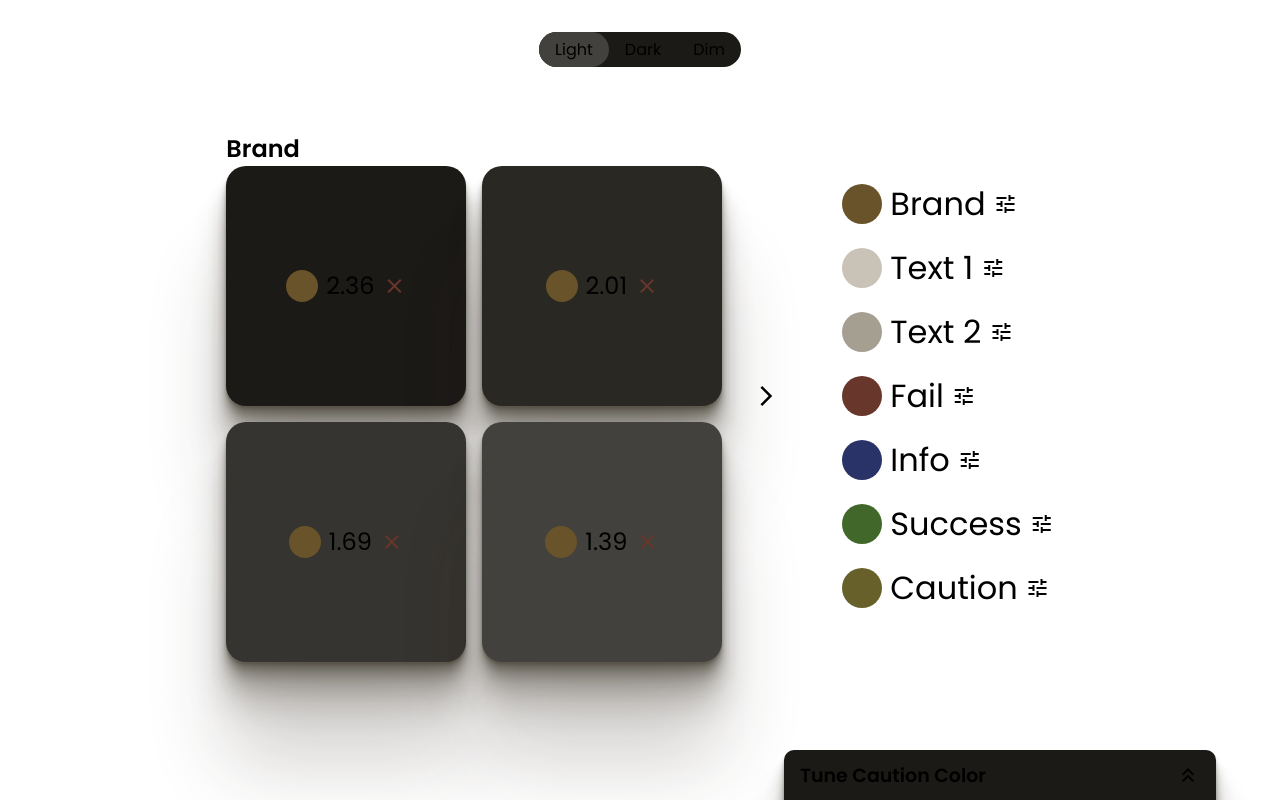
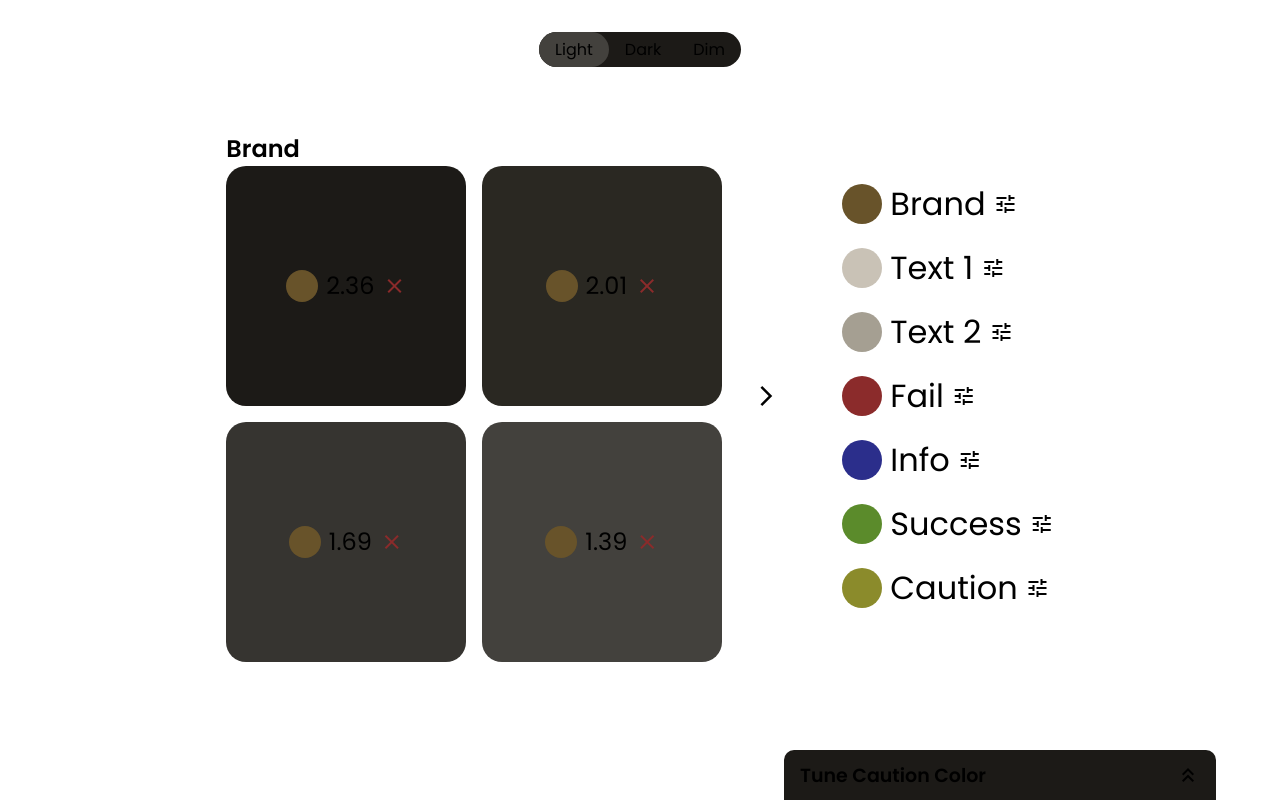
Before and after one commit to alexislopes/brandfy, a Vue app: page / in a window 1280 px wide. Built offline with nearby package versions, Linux system fonts and the light colour scheme.

Commit message:
rewrite color composables

```diff
--- a/src/App.vue
+++ b/src/App.vue
@@ -74,6 +74,15 @@ const ratio = computed(() => {
   return colorStore.getSurface1Contrast[titles[index].key]
 })
 
+function changeColor(color) {
+  colorStore.$patch(state => {
+    state.colorScheme = Object.assign(state.colorScheme, { info: color })
+  })
+  // colorStore.updateColor(titles.value[index.value].key, color)
+  // colorStore.$patch({ colorScheme: { [titles.value[index.value].key]: color } })
+  console.log(colorStore.colorScheme.info)
+}
+
 </script>
 
 <template>
@@ -133,7 +142,7 @@ const ratio = computed(() => {
             tune
           </span>
         </div>
-        <ColorTunning :hex="colorStore.colorScheme.info" />
+        <ColorTunning :hex="colorStore.colorScheme.info" @change="changeColor" />
 
         <!-- <div class="info">
           <div class="circle text1"></div>
--- a/src/components/ColorTunning.vue
+++ b/src/components/ColorTunning.vue
@@ -47,9 +47,11 @@
 
 <script setup>
 import chroma from 'chroma-js';
-import { toRefs, computed, ref } from 'vue';
+import { toRefs, computed, ref, watch } from 'vue';
 import { useColorUtils } from '../composables/useColorUtils'
 import { useColorStore } from '../stores/useColorStore.js'
+
+const emit = defineEmits(['change'])
 
 const colorStore = useColorStore()
 
@@ -102,6 +104,10 @@ const newHex = computed(() => {
   return HSLToHex(hue.value, saturation.value, lightness.value);
 })
 
+watch(newHex, (value) => {
+  emit('change', value)
+})
+
 </script>
 
 <style scoped>
--- a/src/composables/useDarkColorScheme.js
+++ b/src/composables/useDarkColorScheme.js
@@ -1,5 +1,5 @@
 import chroma from "chroma-js";
-import { computed } from 'vue';
+import { ref } from 'vue';
 
 export const useDarkColorScheme = (brandColor) => {
 
@@ -7,70 +7,38 @@ export const useDarkColorScheme = (brandColor) => {
     return Math.floor(Math.random() * (max - min + 1) + min)
   }
 
-  const brand = computed(() => {
-    const [h, s, l] = chroma(brandColor).hsl();
-    return chroma.hsl(h, s / 2, l / 1.5).hex();
-  });
+  const [hue, saturation, lightness] = chroma(brandColor).hsl();
 
-  const text1 = computed(() => {
-    const [h] = chroma(brand.value).hsl();
-    return chroma.hsl(h, 0.15, 0.85).hex()
-  });
+  const brand = ref(chroma.hsl(hue, saturation / 2, lightness / 1.5).hex());
+  const text1 = ref(chroma.hsl(hue, 0.15, 0.85).hex());
+  const text2 = ref(chroma.hsl(hue, 0.05, 0.65).hex());
+  const surface1 = ref(chroma.hsl(hue, 0.1, 0.1).hex());
+  const surface2 = ref(chroma.hsl(hue, 0.1, 0.15).hex());
+  const surface3 = ref(chroma.hsl(hue, 0.05, 0.20).hex());
+  const surface4 = ref(chroma.hsl(hue, 0.05, 0.25).hex());
+  const info = ref(chroma.hsl(randomIntFromInterval(221, 240), saturation, lightness).hex());
+  const fail = ref(chroma.hsl(randomIntFromInterval(0, 15), saturation, lightness).hex());
+  const success = ref(chroma.hsl(randomIntFromInterval(81, 140), saturation, lightness).hex());
+  const caution = ref(chroma.hsl(randomIntFromInterval(51, 60), saturation, lightness).hex());
+  const shadowStrength = ref(0.8)
+  const surfaceShadow = ref(`${hue} 50% 3%`)
 
-  const text2 = computed(() => {
-    const [h] = chroma(brand.value).hsl();
-    return chroma.hsl(h, 0.05, 0.65).hex();
-  });
-
-  const surface1 = computed(() => {
-    const [h] = chroma(brand.value).hsl();
-    return chroma.hsl(h, 0.1, 0.1).hex()
-  })
-
-  const surface2 = computed(() => {
-    const [h] = chroma(brand.value).hsl();
-    return chroma.hsl(h, 0.1, 0.15).hex();
-  })
-
-  const surface3 = computed(() => {
-    const [h] = chroma(brand.value).hsl();
-    return chroma.hsl(h, 0.05, 0.20).hex();
-  })
-
-  const surface4 = computed(() => {
-    const [h] = chroma(brand.value).hsl();
-    return chroma.hsl(h, 0.05, 0.25).hex();
-  });
-  const info = computed(() => {
-    const [, s, l] = chroma(brand.value).hsl();
-    return chroma.hsl(randomIntFromInterval(221, 240), s, l).hex()
-  });
-
-  const fail = computed(() => {
-    const [, s, l] = chroma(brand.value).hsl();
-    return chroma.hsl(randomIntFromInterval(0, 15), s, l).hex()
-  });
-
-  const success = computed(() => {
-    const [, s, l] = chroma(brand.value).hsl();
-    return chroma.hsl(randomIntFromInterval(81, 140), s, l).hex()
-  });
-  const caution = computed(() => {
-    const [, s, l] = chroma(brand.value).hsl();
-    return chroma.hsl(randomIntFromInterval(51, 60), s, l).hex()
-  });
-
-  const hue = computed(() => {
-    return chroma(brandColor).hsl()[0]
-  })
-
-  const shadowStrength = computed(() => {
-    return 0.8
-  })
-
-  const surfaceShadow = computed(() => {
-    return `${hue.value} 50% 3%`
-  })
-
-  return { brand, text1, text2, surface1, surface2, surface3, surface4, info, success, caution, fail, hue, shadowStrength, surfaceShadow }
+  return {
+    brand,
+    text1,
+    text2,
+    surface1,
+    surface2,
+    surface3,
+    surface4,
+    info,
+    success,
+    caution,
+    fail,
+    hue,
+    saturation,
+    lightness,
+    shadowStrength,
+    surfaceShadow
+  }
 }
--- a/src/composables/useDimColorScheme.js
+++ b/src/composables/useDimColorScheme.js
@@ -1,5 +1,5 @@
 import chroma from "chroma-js";
-import { computed } from 'vue';
+import { ref } from 'vue';
 
 export const useDimColorScheme = (brandColor) => {
 
@@ -7,72 +7,38 @@ export const useDimColorScheme = (brandColor) => {
     return Math.floor(Math.random() * (max - min + 1) + min)
   }
 
-  const brand = computed(() => {
-    const [h, s, l] = chroma(brandColor).hsl();
-    return chroma.hsl(h, s / 1.25, l / 1.25).hex()
-  });
+  const [hue, saturation, lightness] = chroma(brandColor).hsl();
 
-  const text1 = computed(() => {
-    const [h] = chroma(brandColor).hsl();
-    return chroma.hsl(h, 0.15, 0.75).hex()
-  });
+  const brand = ref(chroma.hsl(hue, saturation / 1.25, lightness / 1.25).hex());
+  const text1 = ref(chroma.hsl(hue, 0.15, 0.75).hex());
+  const text2 = ref(chroma.hsl(hue, 0.10, 0.61).hex());
+  const surface1 = ref(chroma.hsl(hue, 0.1, 0.1).hex());
+  const surface2 = ref(chroma.hsl(hue, 0.1, 0.15).hex());
+  const surface3 = ref(chroma.hsl(hue, 0.05, 0.20).hex());
+  const surface4 = ref(chroma.hsl(hue, 0.05, 0.25).hex());
+  const info = ref(chroma.hsl(randomIntFromInterval(221, 240), saturation, lightness).hex());
+  const fail = ref(chroma.hsl(randomIntFromInterval(0, 15), saturation, lightness).hex());
+  const success = ref(chroma.hsl(randomIntFromInterval(81, 140), saturation, lightness).hex());
+  const caution = ref(chroma.hsl(randomIntFromInterval(51, 60), saturation, lightness).hex());
+  const shadowStrength = ref(0.2)
+  const surfaceShadow = ref(`${hue.value} 30% 13%`)
 
-  const text2 = computed(() => {
-    const [h] = chroma(brandColor).hsl();
-    return chroma.hsl(h, 0.10, 0.61).hex()
-  });
-
-
-  const surface1 = computed(() => {
-    const [h] = chroma(brandColor).hsl();
-    return chroma.hsl(h, 0.1, 0.1).hex()
-  });
-
-  const surface2 = computed(() => {
-    const [h] = chroma(brandColor).hsl();
-    return chroma.hsl(h, 0.1, 0.15).hex()
-  });
-
-  const surface3 = computed(() => {
-    const [h] = chroma(brandColor).hsl();
-    return chroma.hsl(h, 0.05, 0.20).hex()
-  });
-
-  const surface4 = computed(() => {
-    const [h] = chroma(brandColor).hsl();
-    return chroma.hsl(h, 0.05, 0.25).hex()
-  });
-
-  const info = computed(() => {
-    const [, s, l] = chroma(brand.value).hsl();
-    return chroma.hsl(randomIntFromInterval(221, 240), s, l).hex()
-  });
-
-  const fail = computed(() => {
-    const [, s, l] = chroma(brand.value).hsl();
-    return chroma.hsl(randomIntFromInterval(0, 15), s, l).hex()
-  });
-
-  const success = computed(() => {
-    const [, s, l] = chroma(brand.value).hsl();
-    return chroma.hsl(randomIntFromInterval(81, 140), s, l).hex()
-  });
-  const caution = computed(() => {
-    const [, s, l] = chroma(brand.value).hsl();
-    return chroma.hsl(randomIntFromInterval(51, 60), s, l).hex()
-  });
-
-  const hue = computed(() => {
-    return chroma(brandColor).hsl()[0]
-  })
-
-  const shadowStrength = computed(() => {
-    return 0.2
-  })
-
-  const surfaceShadow = computed(() => {
-    return `${hue.value} 30% 13%`
-  })
-
-  return { brand, text1, text2, surface1, surface2, surface3, surface4, info, success, fail, caution, hue, shadowStrength, surfaceShadow }
+  return {
+    brand,
+    text1,
+    text2,
+    surface1,
+    surface2,
+    surface3,
+    surface4,
+    info,
+    success,
+    fail,
+    caution,
+    hue,
+    saturation,
+    lightness,
+    shadowStrength,
+    surfaceShadow
+  }
 }
--- a/src/composables/useLightColorScheme.js
+++ b/src/composables/useLightColorScheme.js
@@ -1,84 +1,45 @@
 import chroma from "chroma-js";
-import { computed } from 'vue';
+import { ref } from 'vue';
 
 export const useLightColorScheme = (brandColor) => {
 
   function randomIntFromInterval(min, max) { // min and max included
     return Math.floor(Math.random() * (max - min + 1) + min)
   }
+  const [hue, saturation, lightness] = chroma(brandColor).hsl()
 
-  const brand = computed(() => {
-    return chroma(brandColor).hex()
-  })
+  const brand = ref(chroma(brandColor).hex())
+  const text1 = ref(chroma.hsl(hue, saturation, 0.1).hex());
+  const text2 = ref(chroma.hsl(hue, 0.3, 0.3).hex());
+  const surface1 = ref(chroma.hsl(hue, 0.25, 0.9).hex());
+  const surface2 = ref(chroma.hsl(hue, 0.20, 0.99).hex());
+  const surface3 = ref(chroma.hsl(hue, 0.20, 0.92).hex());
+  const surface4 = ref(chroma.hsl(hue, 0.20, 0.85).hex());
+  const info = ref(chroma.hsl(randomIntFromInterval(221, 240), saturation, lightness).hex());
+  const fail = ref(chroma.hsl(randomIntFromInterval(0, 15), saturation, lightness).hex());
+  const success = ref(chroma.hsl(randomIntFromInterval(81, 140), saturation, lightness).hex());
+  const caution = ref(chroma.hsl(randomIntFromInterval(51, 60), saturation, lightness).hex());
+  const shadowStrength = ref(0.2)
+  const surfaceShadow = ref(`${hue.value} 10% 20%`)
 
-  const text1 = computed(() => {
-    const [h, s] = chroma(brand.value).hsl()
-    return chroma.hsl(h, s, 0.1).hex()
-  });
 
-  const text2 = computed(() => {
-    const [h] = chroma(brand.value).hsl()
-    return chroma.hsl(h, 0.3, 0.3).hex()
-  });
 
-  const surface1 = computed(() => {
-    const [h] = chroma(brand.value).hsl()
-    return chroma.hsl(h, 0.25, 0.9).hex()
-  });
-
-  const surface2 = computed(() => {
-    const [h] = chroma(brand.value).hsl()
-    return chroma.hsl(h, 0.20, 0.99).hex()
-  });
-
-  const surface3 = computed(() => {
-    const [h] = chroma(brand.value).hsl()
-    return chroma.hsl(h, 0.20, 0.92).hex()
-  });
-
-  const surface4 = computed(() => {
-    const [h] = chroma(brand.value).hsl()
-    return chroma.hsl(h, 0.20, 0.85).hex()
-  });
-
-  const info = computed(() => {
-    const [, s, l] = chroma(brand.value).hsl();
-    return chroma.hsl(randomIntFromInterval(221, 240), s, l).hex()
-  });
-
-  const fail = computed(() => {
-    const [, s, l] = chroma(brand.value).hsl();
-    return chroma.hsl(randomIntFromInterval(0, 15), s, l).hex()
-  });
-
-  const success = computed(() => {
-    const [, s, l] = chroma(brand.value).hsl();
-    return chroma.hsl(randomIntFromInterval(81, 140), s, l).hex()
-  });
-  const caution = computed(() => {
-    const [, s, l] = chroma(brand.value).hsl();
-    return chroma.hsl(randomIntFromInterval(51, 60), s, l).hex()
-  });
-
-  const hue = computed(() => {
-    return chroma(brandColor).hsl()[0]
-  })
-
-  const shadowStrength = computed(() => {
-    return 0.2
-  })
-
-  const surfaceShadow = computed(() => {
-    return `${hue.value} 10% 20%`
-  })
-
-  const fail_hue = randomIntFromInterval(0, 15)
-  const success_hue = randomIntFromInterval(81, 140)
-  const caution_hue = randomIntFromInterval(51, 60)
-  const info_hue = randomIntFromInterval(221, 240)
-
-  // document.querySelector(':root').style.setProperty('--surface-shadow-light', `${hue.value} 10% 20%`);
-  // document.querySelector(':root').style.setProperty('--shadow-strength-light', .2);
-
-  return { brand, text1, text2, surface1, surface2, surface3, surface4, info, fail, success, caution, hue, shadowStrength, surfaceShadow }
+  return {
+    brand,
+    text1,
+    text2,
+    surface1,
+    surface2,
+    surface3,
+    surface4,
+    info,
+    fail,
+    success,
+    caution,
+    hue,
+    saturation,
+    lightness,
+    shadowStrength,
+    surfaceShadow
+  }
 }
--- a/src/stores/useColorStore.js
+++ b/src/stores/useColorStore.js
@@ -4,6 +4,9 @@ import { useLightColorScheme } from '../composables/useLightColorScheme'
 import { useDarkColorScheme } from '../composables/useDarkColorScheme'
 import { useDimColorScheme } from '../composables/useDimColorScheme'
 import { usePreferredColorScheme } from '@vueuse/core'
+
+
+
 
 export const useColorStore = () => {
   const colorStore = defineStore('color', {
@@ -23,9 +26,7 @@ export const useColorStore = () => {
           this.colorScheme = useDimColorScheme(this.brand)
         }
       },
-      setBrand(color) {
-        this.brand = color
-      }
+
     },
     getters: {
       getSurface1Contrast() {
```
